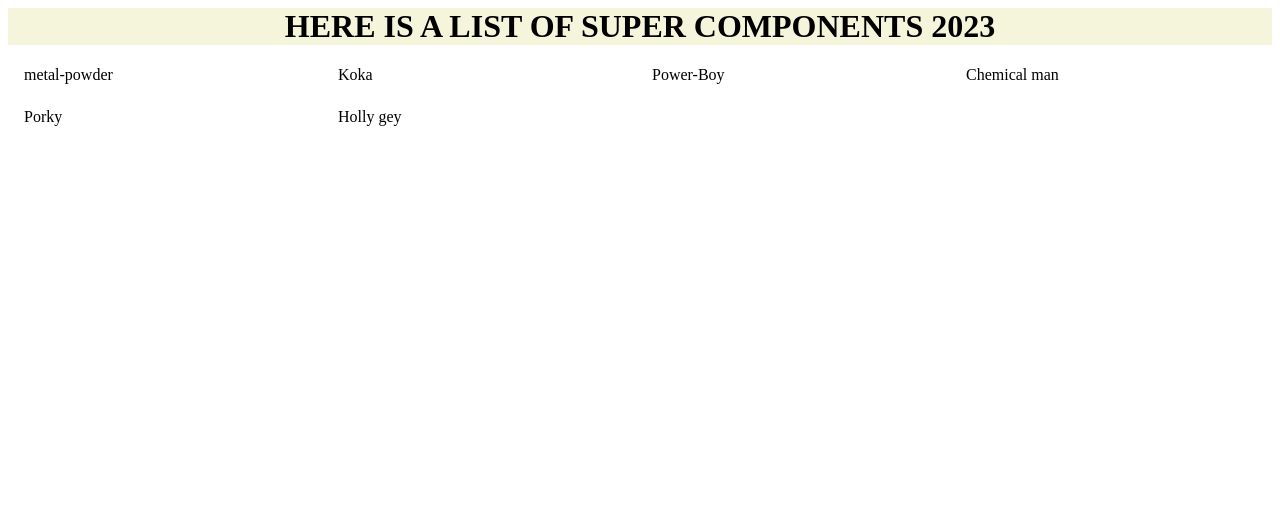
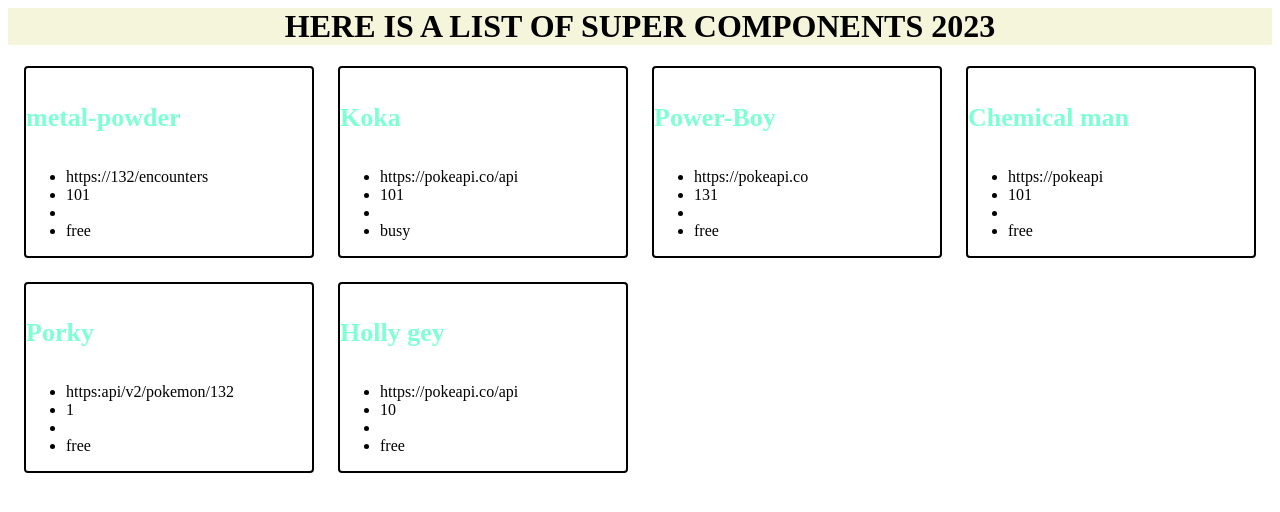
Before and after one commit to Gornichev/react_project_goIt, a React (Create React App) app: page / in a window 1280 px wide. Shown: the top 512 px of the page. Built offline with nearby package versions, Linux system fonts and the light colour scheme.

Commit message:
events card render and add style

```diff
--- a/package.json
+++ b/package.json
@@ -36,5 +36,8 @@
       "last 1 firefox version",
       "last 1 safari version"
     ]
+  },
+  "devDependencies": {
+    "prettier": "3.0.0"
   }
 }
--- a/src/App.jsx
+++ b/src/App.jsx
@@ -1,12 +1,12 @@
 import {PageTitle} from "./components/PageTitle/PageTitle"
 import {EventBord} from "./components/EventBord/EventBord";
-import Event from "./events.json"
+import upcomingEvents from "./events.json"
 
 export default function App() {
     return (
         <div>
             <PageTitle text={"Here is a list of Super Components 2023"}/>
-            <EventBord events={Event}/>
+            <EventBord events={upcomingEvents}/>
         </div>
 
     );
--- a/src/components/Event/Event.jsx
+++ b/src/components/Event/Event.jsx
@@ -1,15 +1,24 @@
+import css from "./Event.module.sass"
+import PropTypes from 'prop-types'
 
-
-export const Event =  ({name, type,base_experience,time,location}) => {
+export const Event = ({name, type, base_experience, time, location}) => {
     return (
-        <div className="event">
-            <h4 className="event-title"></h4>
-            <ul className="event-list">
-                <li className="location"></li>
-                <li className="base_experience"></li>
-                <li className="time"></li>
-                <li className="type"></li>
+        <div className={css.event}>
+            <h4 className={css.eventTitle}>{name}</h4>
+            <ul className={css.eventList}>
+                <li className="location">{location}</li>
+                <li className="base_experience">{base_experience}</li>
+                <li className="time">{time}</li>
+                <li className="type">{type}</li>
             </ul>
         </div>
-        )
+    )
 }
+
+Event.propTypes = {
+    base_experience: PropTypes.string,
+    location: PropTypes.string,
+    name: PropTypes.string,
+    time: PropTypes.number,
+    type: PropTypes.string
+}
--- a/src/components/Event/Event.module.css
+++ b/src/components/Event/Event.module.css
@@ -4,4 +4,13 @@
   border: 2px black solid;
 }
 
+.eventTitle {
+  font-size: 26px;
+  color: aquamarine;
+}
+.eventTitle .eventList {
+  font-size: 20px;
+  color: indianred;
+}
+
 /*# sourceMappingURL=Event.module.css.map */
--- a/src/components/Event/Event.module.sass
+++ b/src/components/Event/Event.module.sass
@@ -2,3 +2,11 @@
 	position: relative
 	border-radius: 4px
 	border: 2px black solid
+
+.eventTitle
+	font-size: 26px
+	color: aquamarine
+
+	.eventList
+		font-size: 20px
+		color: indianred
--- a/src/components/EventBord/EventBord.jsx
+++ b/src/components/EventBord/EventBord.jsx
@@ -1,12 +1,18 @@
 import css from "./EventBord.module.sass"
-
+import {Event} from "../Event/Event";
 
 export const EventBord = ({events}) => {
 
     return (
         <div className={css.eventBord}>
-            {events.map(event => (
-                <div key={event.name} >{event.name}</div>
+            {events.map(({name,type,location,base_experience,time}) => (
+                <Event key={name}
+                       name={name}
+                       type={type}
+                       location={location}
+                       base_experience={base_experience}
+                       start={time.start}
+                       end={time.end}/>
             ))}
         </div>
     )
--- a/src/components/EventBord/EventBord.module.sass
+++ b/src/components/EventBord/EventBord.module.sass
@@ -1,6 +1,6 @@
 .eventBord
 	display: grid
-	grid-template-columns: repeat(auto-fit, minmax(240px,auto))
+	grid-template-columns: repeat(auto-fit, minmax(240px, auto))
 	gap: 24px
 	padding-right: 16px
 	padding-left: 16px
--- a/src/components/PageTitle/PageTitle.jsx
+++ b/src/components/PageTitle/PageTitle.jsx
@@ -1,5 +1,4 @@
-
-import  PropTypes from 'prop-types'
+import PropTypes from 'prop-types'
 import css from "./PageTitle.module.sass"
 
 export const PageTitle = ({text}) => {
@@ -9,5 +8,5 @@
 }
 
 PageTitle.propTypes = {
-  text: PropTypes.string.isRequired
+    text: PropTypes.string.isRequired
 }
--- a/src/events.json
+++ b/src/events.json
@@ -1,37 +1,37 @@
 [
   {
-    "name" : "metal-powder",
-    "location" :"https://pokeapi.co/api/v2/pokemon/132/encounters",
-    "type" : "free",
-    "base_experience" : 101,
-    "time" : {
-      "start" : "2022-02-18T14-30:00",
-      "end" : "2023-02-12T14-20:00"
+    "name": "metal-powder",
+    "location": "https://132/encounters",
+    "type": "free",
+    "base_experience": 101,
+    "time": {
+      "start": "2022-02-18T14-30:00",
+      "end": "2023-02-12T14-20:00"
     }
   },
   {
-    "name" : "Koka",
-    "location" :"https://pokeapi.co/api/v2/pokemon/132/encounters",
-    "type" : "busy",
-    "base_experience" : 101,
-    "time" : {
-      "start" : "2022-02-18T14-30:00",
-      "end" : "2023-02-12T14-20:00"
+    "name": "Koka",
+    "location": "https://pokeapi.co/api",
+    "type": "busy",
+    "base_experience": 101,
+    "time": {
+      "start": "2022-02-18T14-30:00",
+      "end": "2023-02-12T14-20:00"
     }
   },
   {
-    "name" : "Power-Boy",
-    "location" :"https://pokeapi.co/api/v2/pokemon/132/encounters",
-    "type" : "free",
-    "base_experience" : 101,
-    "time" : {
-      "start" : "2010-02-18T14-30:00",
-      "end" : "2013-02-12T14-20:00"
+    "name": "Power-Boy",
+    "location": "https://pokeapi.co",
+    "type": "free",
+    "base_experience": 131,
+    "time": {
+      "start": "2010-02-18T14-30:00",
+      "end": "2013-02-12T14-20:00"
     }
   },
   {
     "name": "Chemical man",
-    "location": "https://pokeapi.co/api/v2/pokemon/132/encounters",
+    "location": "https://pokeapi",
     "type": "free",
     "base_experience": 101,
     "time": {
@@ -41,9 +41,9 @@
   },
   {
     "name": "Porky",
-    "location": "https://pokeapi.co/api/v2/pokemon/132/encounters",
+    "location": "https:api/v2/pokemon/132",
     "type": "free",
-    "base_experience": 101,
+    "base_experience": 1,
     "time": {
       "start": "2010-02-18T14-30:00",
       "end": "2013-02-12T14-20:00"
@@ -51,9 +51,9 @@
   },
   {
     "name": "Holly gey",
-    "location": "https://pokeapi.co/api/v2/pokemon/132/encounters",
+    "location": "https://pokeapi.co/api",
     "type": "free",
-    "base_experience": 101,
+    "base_experience": 10,
     "time": {
       "start": "2010-02-18T14-30:00",
       "end": "2013-02-12T14-20:00"
--- a/src/index.css
+++ b/src/index.css
@@ -1,5 +1,4 @@
 @import-normalize;
-
 
 body {
   margin: 0;
@@ -15,8 +14,9 @@
     monospace;
 }
 
-li {
+*li {
   list-style: none;
+  padding: 0;
 }
 
 *
```
Also changed, not shown: 2 other files (tests, documents, lock files or other folders).
